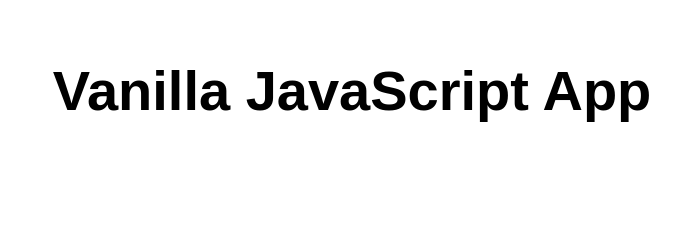
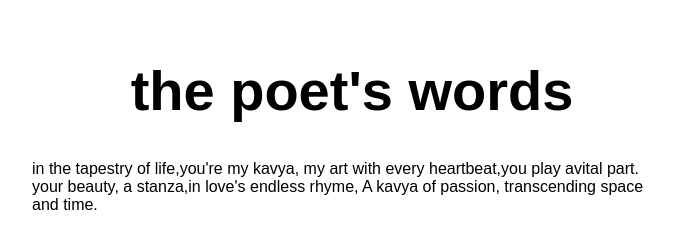
Before and after one commit to aditya07042004/aditya07, a website: page src/index.html in a window 1280 px wide. Shown: the whole page, without its empty margins (288-968 px from the left). Drawn offline with Linux system fonts and the light colour scheme.

Commit message:
Update index.html

```diff
--- a/src/index.html
+++ b/src/index.html
@@ -5,12 +5,17 @@
   <meta charset="UTF-8">
   <meta name="viewport" content="width=device-width, initial-scale=1.0">
   <link rel="stylesheet" href="styles.css">
-  <title>Vanilla JavaScript App</title>
+  <title>aditya</title>
 </head>
 
 <body>
   <main>
-    <h1>Vanilla JavaScript App</h1>
+    <h1>the poet's words </h1>
+    <p1>in the tapestry of life,you're my kavya, my art</p1>
+    <p2>with every heartbeat,you play avital part.</p2>
+    <p3></p3>
+    <p4>your beauty, a stanza,in love's endless rhyme,</p4>
+    <p5>A kavya of passion, transcending space and time.</p5>
   </main>
 </body>
 
```
